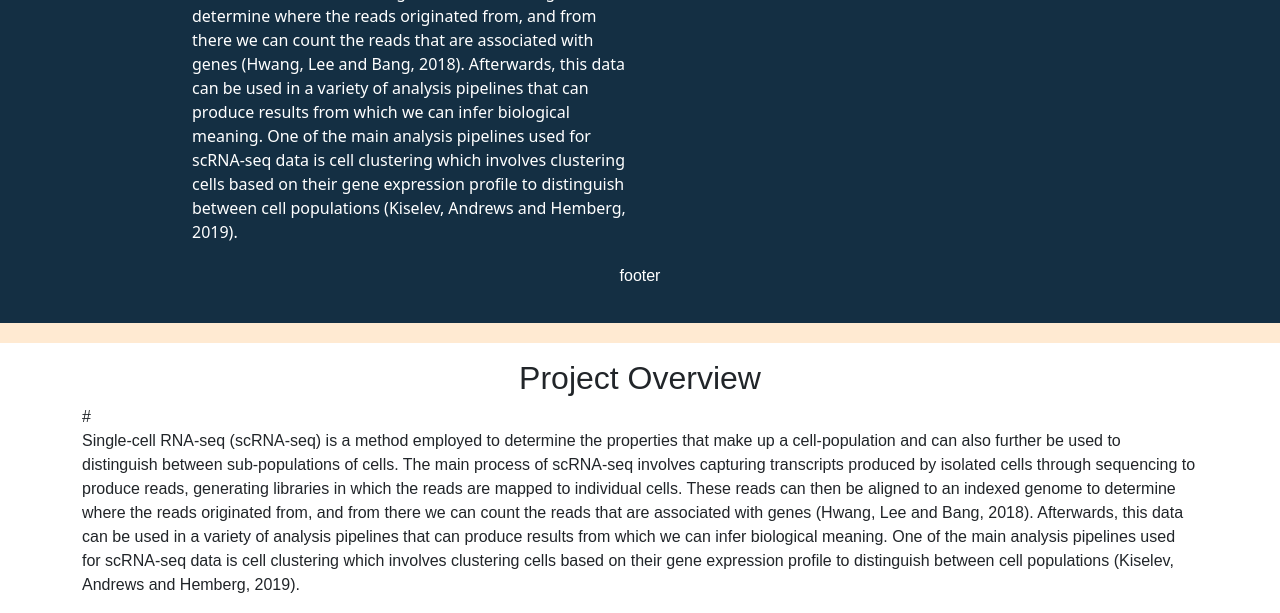
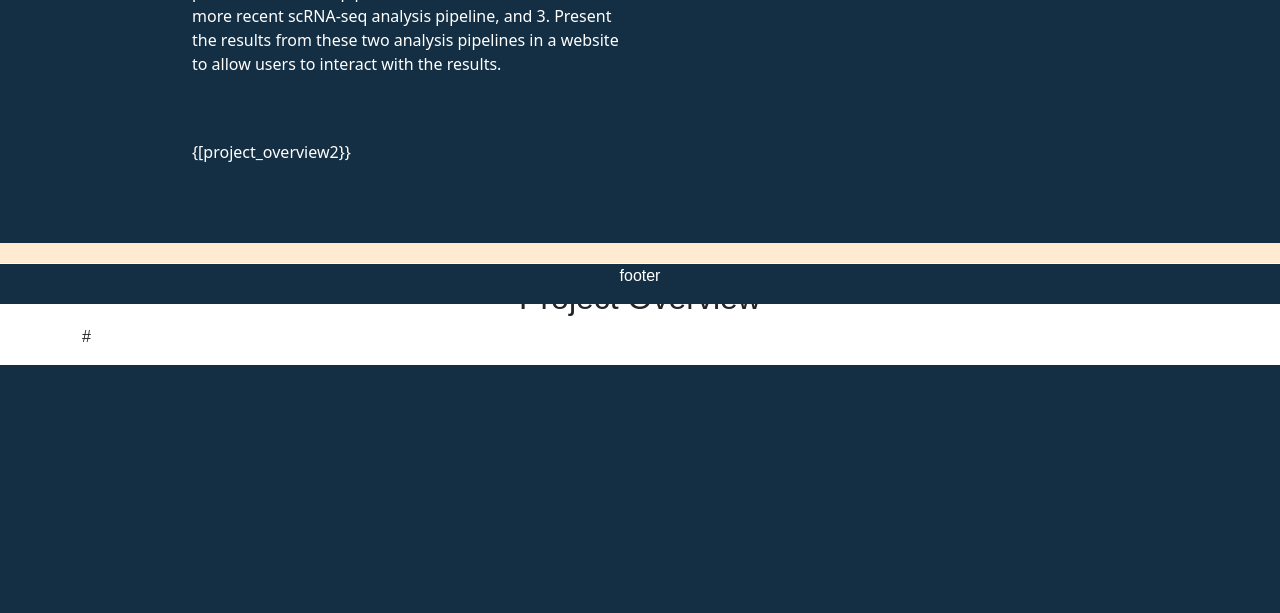
Before and after one commit to LonaCoding/SRP, a Flask app: page / in a window 1280 px wide. Shown: the part 496-1109 px from the top of the page. After the commit the page ends 861 px from the top, so only its background shows below. Run offline with Flask 2, Linux system fonts and the light colour scheme; some libraries are stand-ins or nearby versions.

Commit message:
Fixed intro paragraphs

```diff
--- a/main.py
+++ b/main.py
@@ -13,11 +13,11 @@ app = Flask(__name__)
 def index():
     with open('/local/www/htdocs/webapp/static/text/main_page/introduction.txt', 'r', encoding='utf-8') as file:
         introduction = file.read()
-
-    with open('/local/www/htdocs/webapp/static/text/main_page/introduction.txt', 'r', encoding='utf-8') as file:
-        project_overview = file.read()
-
-    return render_template('index.html', introduction=introduction, project_overview=project_overview)
+    with open('/local/www/htdocs/webapp/static/text/main_page/project_overview1.txt', 'r', encoding='utf-8') as file:
+        project_overview1 = file.read()
+    with open('/local/www/htdocs/webapp/static/text/main_page/project_overview2.txt', 'r', encoding='utf-8') as file:
+        project_overview2 = file.read()
+    return render_template('index.html', introduction=introduction, project_overview1=project_overview1, project_overview2=project_overview2)
 
 
 @app.route('/pipeline/<int:number>/')
--- a/static/text/main_page/project_overview.txt
+++ /dev/null
@@ -1 +0,0 @@
-An scRNA-seq study published in 2015 by Stephen Quake’s (Darmanis et al., 2015) attempted to capture the transcriptomic diversity of the human brain and use the data to map cells to defined cell types. In this project, we utilised two separate pipelines to analyse the same dataset. We attempted to: 1. reproduce their results following the original methods employed as closely as possible in our first pipeline, 2. use the same data with a more recent scRNA-seq analysis pipeline, and 3. present the results from these two analysis pipelines in a website to allow users to interact with the results. Our first pipeline found issues in reproducing their methods due to ambiguity in the supplementary materials and methods provided by the original study which resulted in difficulty in obtaining biologically meaningful results. Our second pipeline, which utilised the popular single-cell analysis suite Seurat, revealed some support for the conclusions of the original analysis in clusters corresponding to astrocytes, oligodendrocytes, microglia, and OPCs. However, we also find discrepancies in the marker signatures for communities representing neurons, and modern analysis methods fail to resolve between foetal quiescent, foetal replicating, and endothelial cell signatures.
--- /dev/null
+++ b/static/text/main_page/project_overview1.txt
@@ -0,0 +1 @@
+An scRNA-seq study published in 2015 by Stephen Quake's (Darmanis et al., 2015) attempted to capture the transcriptomic diversity of the human brain and use the data to map cells to defined cell types. In this project, we utilised two separate pipelines to analyse the same dataset. We attempted to: 1. Reproduce their results following the original methods employed as closely as possible in our first pipeline, 2. Use the same data with more recent scRNA-seq analysis pipeline, and 3. Present the results from these two analysis pipelines in a website to allow users to interact with the results.
--- /dev/null
+++ b/static/text/main_page/project_overview2.txt
@@ -0,0 +1 @@
+Our first pipeline found issues in reproducing their methods due to ambiguity in the supplementary materials and methods provided by the original study which resulted in difficulty in obtaining biologically meaningful results. Our second pipeline, which utilised the popular single-cell analysis suite Seurat, revealed some support for the conclusions of tje original analysis in clusters corresponding to astrocytes, oligodendrocytes, microglia, and OPCs. However, we also find discrepancies in the marker signatures for communities representing neurons, and modern analysis methods fail to resolve between foetal quiescent, foetal replicating and endothelial cell signatures.
--- a/templates/index.html
+++ b/templates/index.html
@@ -78,7 +78,8 @@
       <div class='row g-3'>
         <div class='col-lg-6 col-md-1'>
           <h1>Something about single cell</h1>
-          <p class='Intro'> {{project_overview}} </p>
+          <p class='Intro'> {{project_overview1}} </p>
+          <p class="Intro"> {[project_overview2}} </p>
         </div>
         <div class='col-lg-6 col-md-1'>
             <iframe width="560" height="315" src="https://www.youtube.com/embed/6UVOdCc1Q7I" title="YouTube video player" frameborder="0" allow="accelerometer; autoplay; clipboard-write; encrypted-media; gyroscope; picture-in-picture" allowfullscreen></iframe>
```
